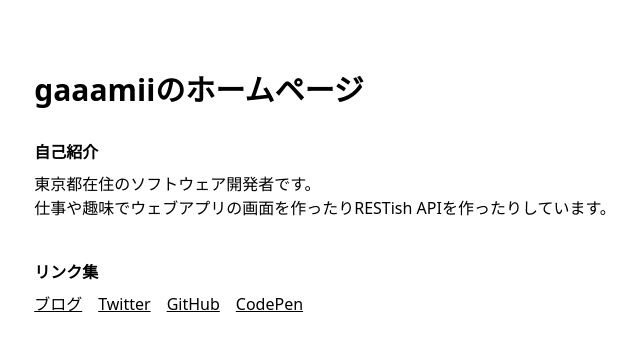
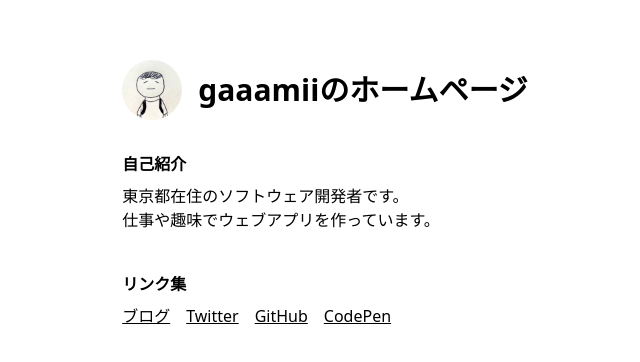
Before and after one commit to gaaamii/gaaamii.jp, a Next.js app: page / in a window 1280 px wide. Shown: the part 206-568 px from the top of the page, without its empty margins (315-955 px from the left). Built offline with nearby package versions, Linux system fonts and the light colour scheme.

Commit message:
Add profile image

```diff
--- a/pages/index.js
+++ b/pages/index.js
@@ -1,4 +1,5 @@
 import Head from "next/head";
+import Image from "next/image";
 
 export default function Home() {
   return (
@@ -10,13 +11,20 @@ export default function Home() {
       </Head>
 
       <main className="grid place-content-center h-screen px-4">
-        <h1 className="text-3xl font-bold">gaaamiiのホームページ</h1>
+        <h1 className="sm:text-3xl text-xl font-bold flex gap-4 items-center">
+          <Image
+            src="/profile.png"
+            alt="がーみーのプロフィール画像"
+            width="60"
+            height="60"
+            className="rounded-full"
+          />
+          gaaamiiのホームページ
+        </h1>
         <section className="mt-8">
           <h2 className="font-bold">自己紹介</h2>
           <p className="mt-2">東京都在住のソフトウェア開発者です。</p>
-          <p>
-            仕事や趣味でウェブアプリの画面を作ったりRESTish APIを作ったりしています。
-          </p>
+          <p>仕事や趣味でウェブアプリを作っています。</p>
         </section>
         <section className="mt-10">
           <h2 className="font-bold">リンク集</h2>
```
Also changed, not shown: public/profile.png (added).
